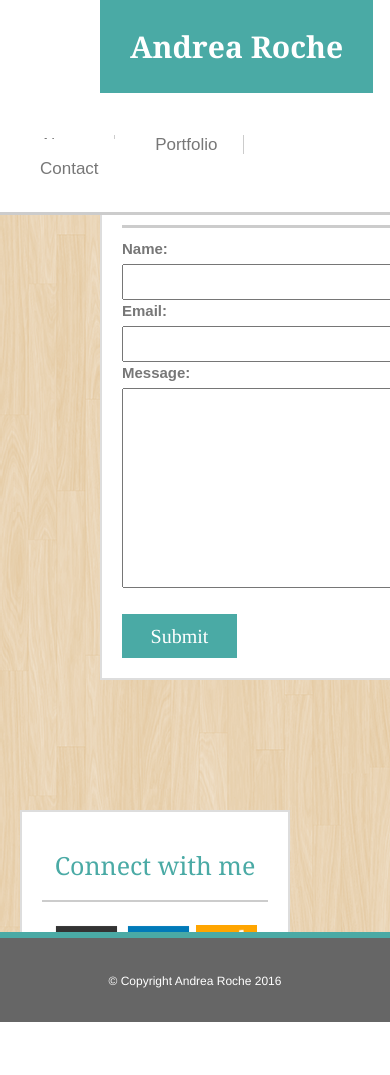
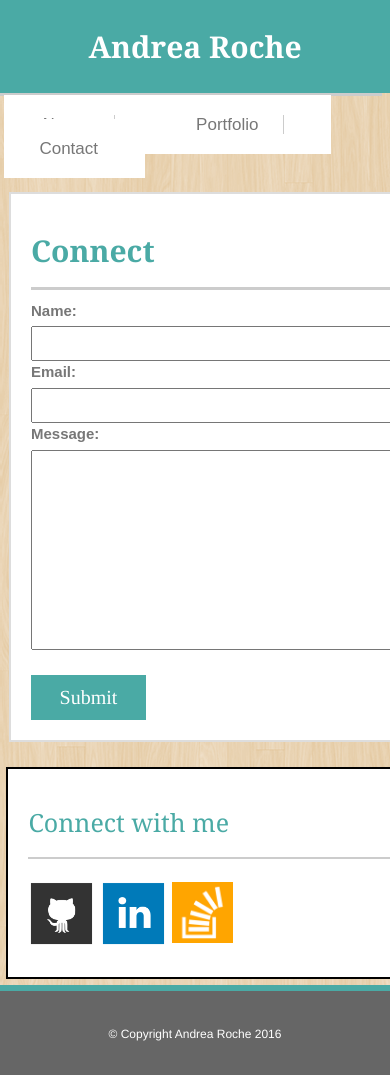
Before and after one commit to amr08/Basic-Portfolio, a PHP site: page /contact.html in a window 390 px wide; the page is wider, and only the part inside the window is pictured. Before the commit the page ends 1022 px from the top of that part, so only its background shows below. Run offline with PHP 8.4, Linux system fonts and the light colour scheme.

Commit message:
adding responsive design

```diff
--- a/assets/css/style.css
+++ b/assets/css/style.css
@@ -29,7 +29,7 @@ footer {
     width: 100%;
 
 }
-/*end stick footer mod*/
+/*end sticky footer mod*/
 
 header {
 
@@ -85,7 +85,6 @@ header li a {
 		text-shadow: 10px 10px 20px #E6E6E6;
 		font-weight: bold;
 
-
 }
 
 #detail {
@@ -96,13 +95,14 @@ header li a {
 
 .wrapper {
 	padding-top: 130px;
+	width: 960px;
+	margin-left: 100px;
 
 }
 
 .photo {
 	height: 205px;
 	width: 270px;
-	margin: 15px;
 
 }
 
@@ -124,32 +124,29 @@ header li a {
 }
 
 	#box1 {
- 		margin-left: 15px;
- 		margin-top:150px;
+ 		margin-top:145px;
 
 	}
 
 	#box2 {
-		margin-left: 315px;
-		margin-top: 150px;
+		margin-left: 290px;
+		margin-top: 145px;
 
 	}
 
 	#box3 {
-		margin-left: 15px;
-		margin-top: 385px;
+		margin-top: 360px;
 
 	}
 
 	#box4 {
- 		margin-left: 315px;
- 		margin-top: 385px;
+ 		margin-left: 290px;
+ 		margin-top: 360px;
 
 	}
 
 	#box5 {
-		margin-left: 15px;
-		margin-top: 620px;
+		margin-top: 575px;
 
 	}
 
@@ -158,9 +155,8 @@ article {
 	background-color: #ffffff;
 	padding: 20px;
 	float: left;
-	margin-left: 100px;
 	border: 2px solid #dddddd;
-	margin-bottom: 130px;
+	margin-bottom: 12%;
 
 }
 
@@ -191,19 +187,22 @@ article p {
 
 }
 
-	#pdetail {
+	.pdetail {
 		text-align: center;
 		font-weight: bold;
 
 	}
 
+    #p2detail {
+    	text-decoration: line-through;
+
+    }
+
 aside {
-
+	width: 100%;
 	width:270px;
 	background-color: #ffffff;
 	float: right;
-	margin-right: 100px;
-	clear: right;
 	border: 2px solid #dddddd;
 	padding: 20px;
 
@@ -288,3 +287,242 @@ button {
 	height: 200px;
 
 }
+
+/*regular screen*/
+	@media screen and (max-width: 980px) {
+
+
+
+		aside {
+			margin-right: 18%;
+		}
+
+		article {
+			width: 400px;
+
+		}
+
+		article img {
+			width: 100%;
+			margin-bottom: 20px;
+
+		}
+
+		.photo {
+			width: 350px;
+			height: 300px;
+		}
+
+			#box1 {
+				width: 350px;
+				margin-top: 235px;
+			}
+
+			#box2 {
+				margin-top: 565px;
+				margin-left: 0;
+				width: 350px;
+			}
+
+       		#box3 {
+        		margin-top: 900px;
+        		width: 350px;
+   	   		}
+
+        	#box4 {
+        		margin-left: 0px;
+        		margin-top: 1230px;
+        		width: 350px;
+       		}
+
+			#box5 {
+				margin-top: 1555px;
+				width: 350px;
+
+			}
+		}
+
+
+/*tablet*/
+	@media screen and (max-width: 768px) {
+
+
+		.wrapper {
+			margin: 0px;
+			max-width: 768px;
+
+			}
+
+		header {
+			position: static;
+			width: 100%;
+			height: 96px;
+
+		}
+
+		header h1 {
+			margin-left: 2%;
+
+		}
+
+		header ul {
+			margin-right: 2%;
+
+		}
+
+		article {
+			width: 98%;
+			margin-left: 9px;
+			margin-top: -15%;
+
+		}
+
+		article img {
+			width: 50%;
+
+		}
+
+		aside {
+			float: left;
+			border: 2px solid black;
+			margin-bottom: 15%;
+			margin-top: -8%;
+			margin-left: 1%;
+			width: 98%;
+
+		}
+
+		aside ul {
+			text-align: left;
+
+		}
+
+		aside h2 {
+			text-align: left;
+
+		}
+
+		.photo {
+			height: 250px;
+			width: 300px;
+			margin: 20px;
+
+		}
+
+			#box1 {
+				margin-top: 190px;
+				margin-left: 20px;
+				width: 300px;
+			}
+
+			#box2 {
+				margin-top: 190px;
+				margin-left: 360px;
+				width: 300px;
+
+			}
+
+			#box3 {
+				margin-left: 20px;
+				margin-top: 485px;
+				width: 300px;
+
+			}
+
+			#box4 {
+	 			margin-left:360px;
+	 			margin-top: 485px;
+	 			width: 300px;
+
+			}
+
+			#box5 {
+	 			margin-left:20px;
+	 			margin-top: 775px;
+	 			width: 300px;
+
+			}
+
+
+		}
+
+/*phone in landscape*/
+	@media screen and (max-width: 640px) {
+
+		header {
+			position: static;
+			margin-left: -2%;
+
+		}
+
+		header h1 {
+			width: 100%;
+
+		}
+
+		header ul{
+			margin-top: 0;
+			width: 100%;
+
+		}
+
+		header li {
+			padding-left: 10%;
+			padding-right: 13.3%;
+			text-align: center;
+
+		}
+
+		.wrapper {
+			padding: 0px;
+			width: 640px;
+
+		}
+
+		article {
+			margin-top: 0%;
+
+		}
+
+		.photo {
+			width: 500px;
+			height: 400px;
+
+		}
+
+			#box1 {
+				width: 500px;
+				margin-top: 340px;
+				margin-left: 20px;
+
+			}
+
+			#box2 {
+				width: 500px;
+				margin-top: 790px;
+				margin-left: 20px;
+
+			}
+
+			#box3 {
+				width: 500px;
+				margin-top: 1230px;
+				margin-left: 20px;
+
+			}
+
+			#box4 {
+				width:500px;
+				margin-left: 20px;
+				margin-top: 1665px;
+
+			}
+
+			#box5 {
+				width: 500px;
+				margin-left:20px;
+				margin-top: 2110px;
+
+			}
+
+		}
--- a/comingsoon.html
+++ b/comingsoon.html
@@ -2,7 +2,8 @@
 
 <html>
 	<head>
-	</head>
+		<title> Coming Soon!</title>
+
 		<style>
 
 		h1 {
@@ -14,7 +15,7 @@
 			font-weight: bold;
 		}
 		</style>
-
+</head>
 	<body>
 		<h1> Coming soon! </h1>
 	</body>
--- a/contact.html
+++ b/contact.html
@@ -10,6 +10,7 @@
 
 			<link rel="stylesheet" href="https://maxcdn.bootstrapcdn.com/bootstrap/3.3.6/css/bootstrap.min.css" integrity="sha384-1q8mTJOASx8j1Au+a5WDVnPi2lkFfwwEAa8hDDdjZlpLegxhjVME1fgjWPGmkzs7" crossorigin="anonymous">
 
+<meta name="viewport" content="width=device-width, initial-scale=1.0">
 	</head>
 
 <body>
--- a/portfolio.html
+++ b/portfolio.html
@@ -9,6 +9,8 @@
 			<link href="assets/css/style.css" rel="stylesheet" type="text/css">
 
 			<link rel="stylesheet" href="https://maxcdn.bootstrapcdn.com/bootstrap/3.3.6/css/bootstrap.min.css" integrity="sha384-1q8mTJOASx8j1Au+a5WDVnPi2lkFfwwEAa8hDDdjZlpLegxhjVME1fgjWPGmkzs7" crossorigin="anonymous">
+
+			<meta name="viewport" content="width=device-width, initial-scale=1.0">
 
 	</head>
 
```
Also changed, not shown: index.html (+14 -11 lines). Lines whose indentation alone changed are shown as unchanged.
